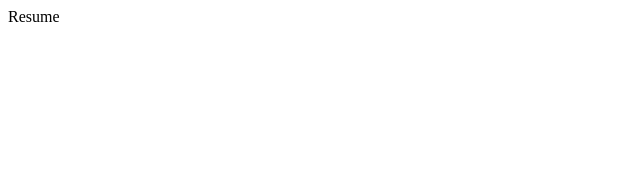
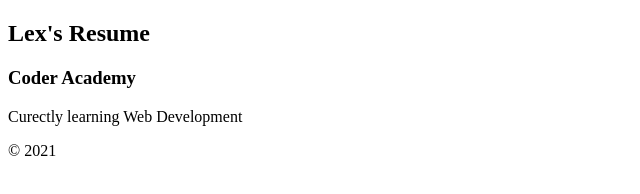
Before and after one commit to Lex-2021/Lex-2021.github.io, a plain HTML site: page resume.html in a window 1280 px wide. Shown: the whole page, without its empty margins (0-640 px from the left). Drawn offline with Linux system fonts and the light colour scheme.

Commit message:
Modify resume.html

```diff
--- a/resume.html
+++ b/resume.html
@@ -1,3 +1,6 @@
+<!--
+    This is a comment
+-->
 <!DOCTYPE html>
 <html lang="en">
 <head>
@@ -7,6 +10,13 @@
     <title>Resume</title>
 </head>
 <body>
-    Resume
+   <p>
+        <section>
+            <h1>Lex's Resume</h1>
+            <h3>Coder Academy</h3>
+            <div>Curectly learning Web Development</div>
+        </section>
+    </p>
+    <footer> &COPY; 2021</footer>
 </body>
 </html>
```
